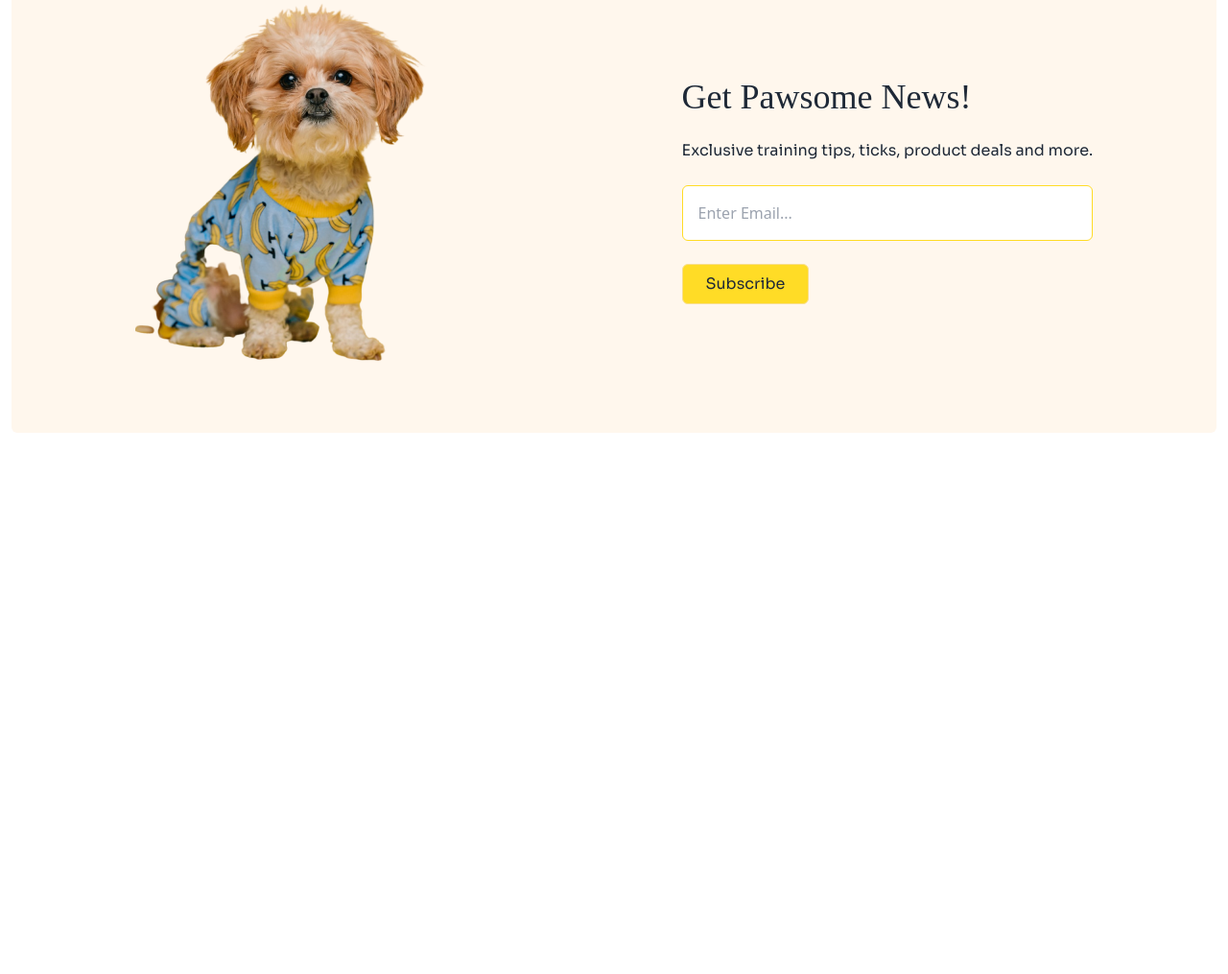
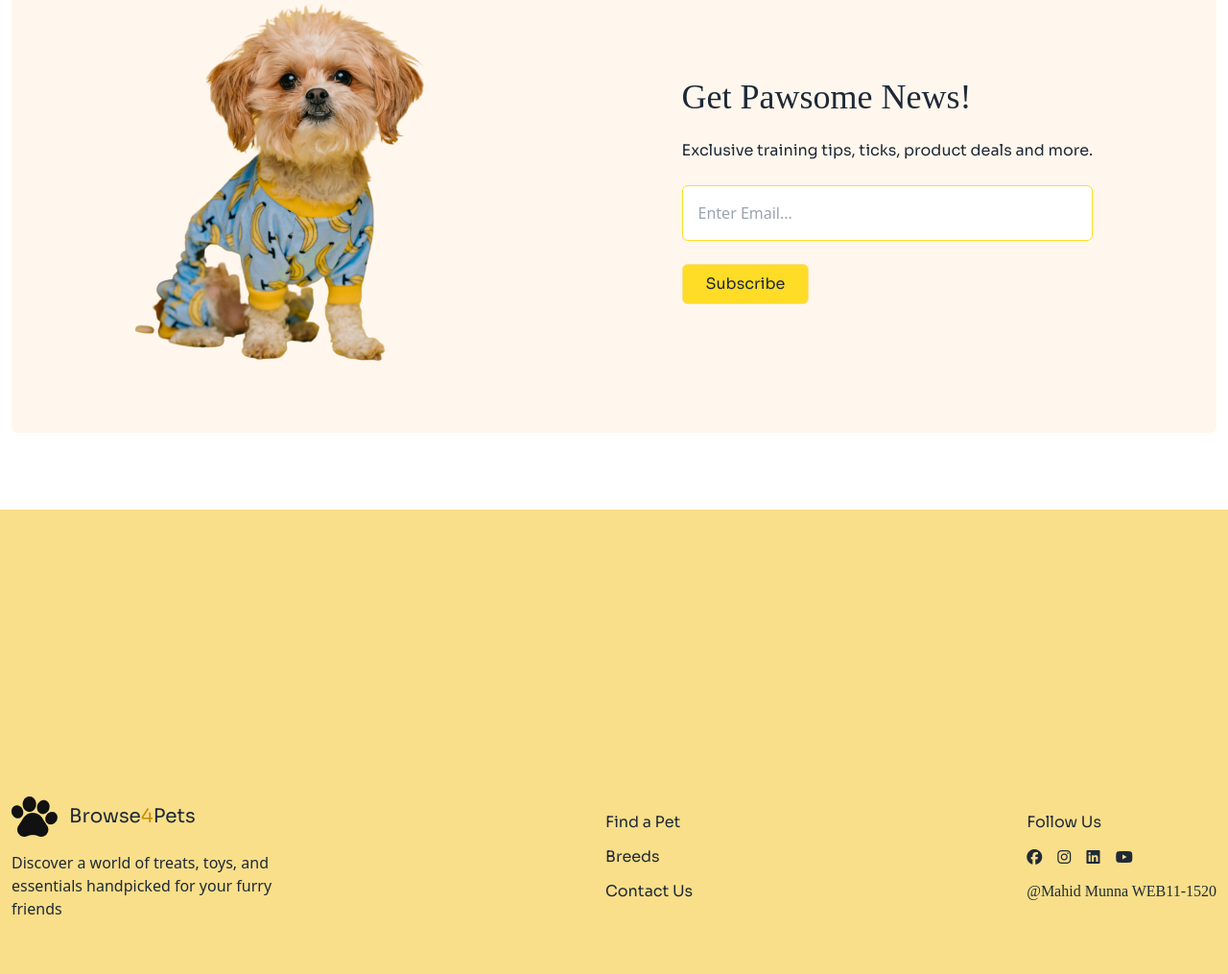
Before and after one commit to mahidmunna01/assignment_03_category_0001, a plain HTML site: page index.html in a window 1280 px wide. Shown: the part 3302-4317 px from the top of the page at 96% size. Before the commit the page ends 3833 px from the top, so only its background shows below. Drawn offline with nearby package versions, Linux system fonts and the light colour scheme; a web font is replaced by a local one.

Commit message:
Footer Added

```diff
--- a/index.html
+++ b/index.html
@@ -515,7 +515,7 @@
     </section>
 
     <!-- price section -->
-    <section class="max-w-7xl px-3 py-14  mx-auto">
+    <section class="max-w-7xl px-3 py-14  mx-auto ">
       <!-- info heading -->
       <div>
         <h3 class="text-2xl md:text-4xl lg:text-4xl adlam">Everyday low Price</h3>
@@ -550,7 +550,7 @@
 
     <section class="max-w-7xl mx-auto">
       <div
-        class=" bg-orange-50 mx-3 py-14 rounded-md flex flex-col md:flex-row lg:flex-row justify-around items-center ">
+        class=" bg-orange-50 mx-3 py-14 rounded-md flex flex-col md:flex-row lg:flex-row justify-around items-center relative z-10 ">
         <!-- left -->
         <div>
           <img src="assets/cute-pet-mid.png" alt="dog">
@@ -564,41 +564,48 @@
           <button
             class="py-2 px-6 bg-btncolor border border-primary rounded-md sora hover:bg-btncolor hover:text-white  ">Subscribe</button>
         </div>
+      </div>
+    </section>
+  </main>
 
-      </div>
-
-
-    </section>
-
-
-
-
-
-
-
-
-
-
-
-
-
-
-
-
-
-
-  </main>
 
   <!-- footer -->
 
-  <footer class="mt-20">
+  <footer class="mt-20 bg-primary pt-60  ">
+    <section
+      class="max-w-7xl  px-3 py-14  mx-auto flex flex-col md:flex-row lg:flex-row md:justify-between lg:justify-between md:items-center lg:items-center ">
+      <!-- left -->
+      <div class="space-y-3">
+        <div class="flex items-center gap-x-3">
+          <img src="assets/logo-footer.png" alt="">
+          <h3 class="sora text-xl ">Browse<span class="text-yellow-600">4</span>Pets</h3>
 
+        </div>
+        <div>
+          <p>Discover a world of treats, toys, and <br>essentials handpicked for your furry<br> friends</p>
+        </div>
+      </div>
+      <!-- middle -->
+      <div>
+        <ul class="space-y-3">
+          <li class="sora"><a href="#">Find a Pet</a></li>
+          <li class="sora"><a href="#">Breeds</a></li>
+          <li class="sora"><a href="#">Contact Us</a></li>
+        </ul>
+      </div>
+      <!-- right -->
+      <div class="space-y-3 flex flex-col justify-center">
+        <p class="sora">Follow Us</p>
+        <div class="space-x-3">
+          <a href=""><i class="fa-brands fa-facebook"></i></a>
+          <a href=""><i class="fa-brands fa-instagram"></i></a>
+          <a href=""><i class="fa-brands fa-linkedin"></i></a>
+          <a href=""><i class="fa-brands fa-youtube"></i></a>
+        </div>
+        <p class="adlam"><a href="https://github.com/mahidmunna01">@Mahid Munna WEB11-1520</a></p>
+      </div>
+    </section>
   </footer>
-
-
-
-
-
 </body>
 
 </html>
```
